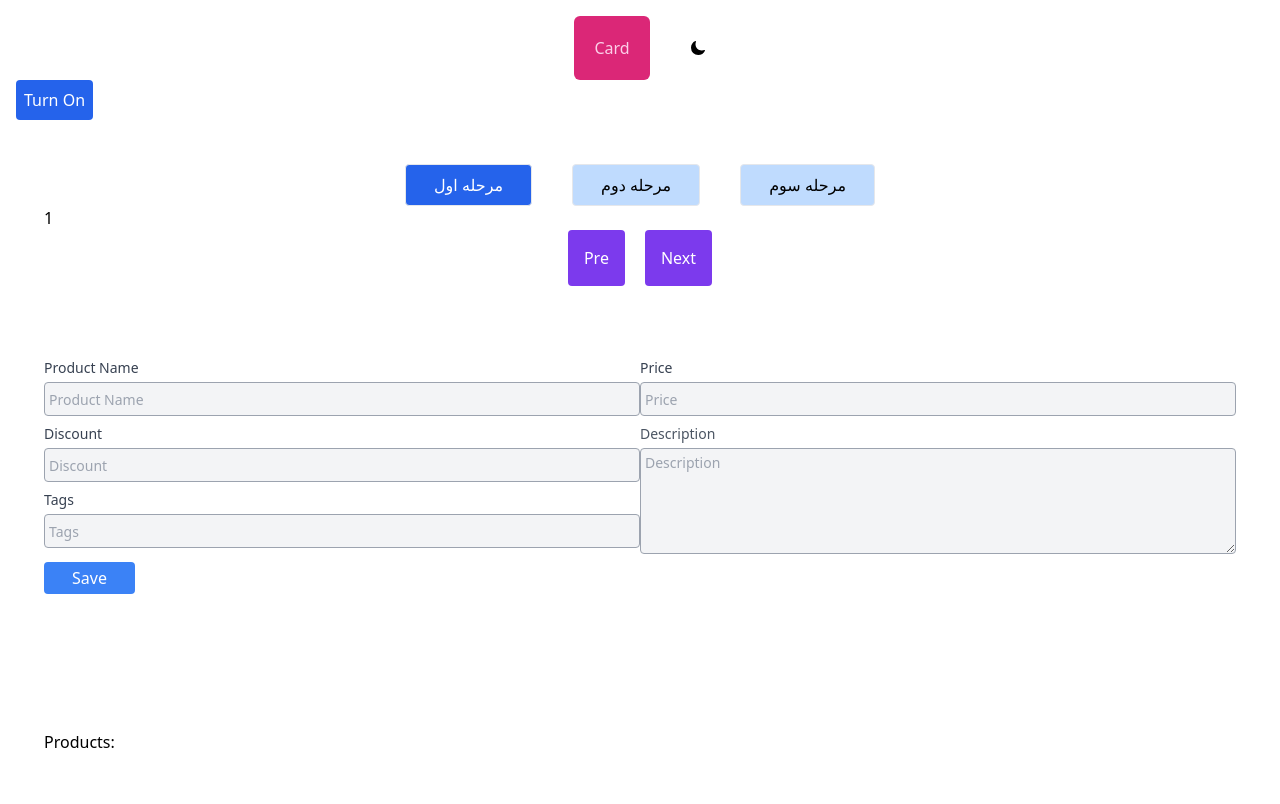
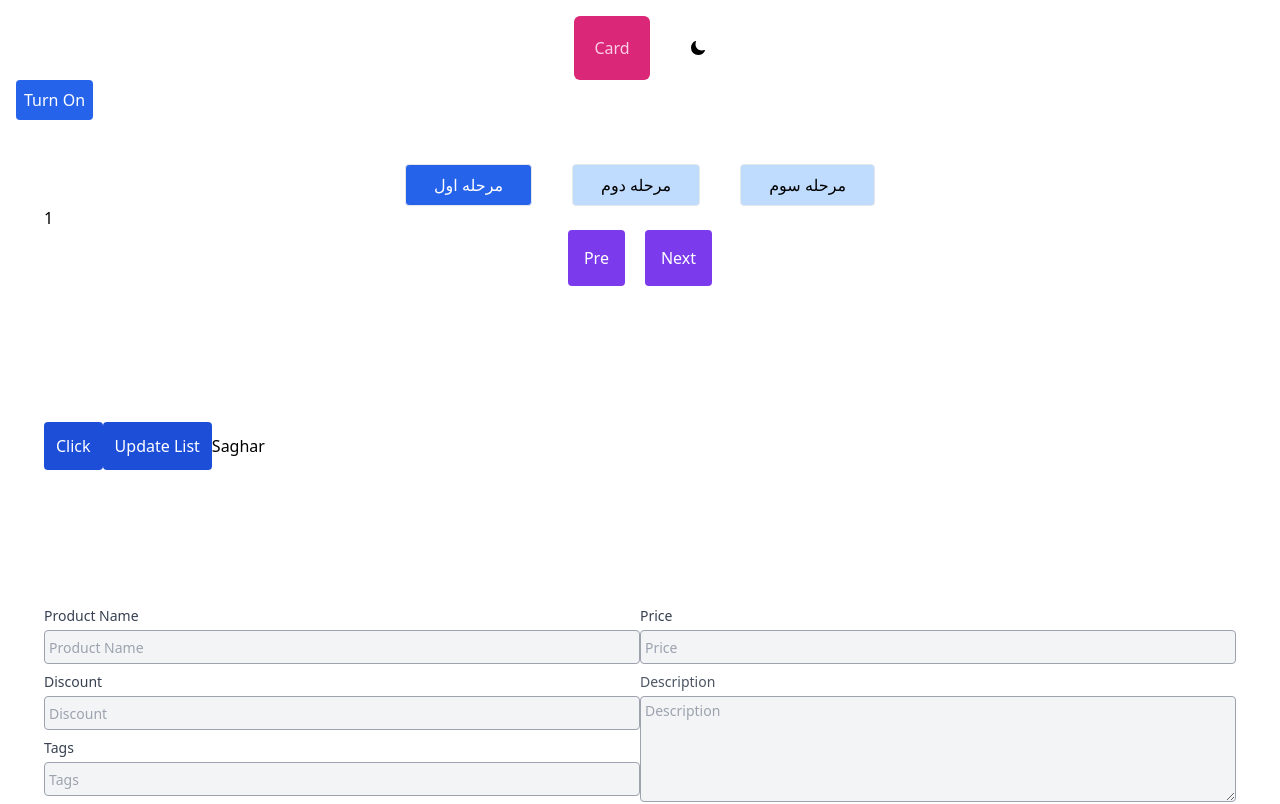
Before and after one commit to Saghar2002/react-exercise, a React (Vite) app: page / in a window 1280 px wide. Shown: the top 804 px of the page. Built offline with nearby package versions, Linux system fonts and the light colour scheme.

Commit message:
use children props

```diff
--- a/src/App.jsx
+++ b/src/App.jsx
@@ -1,11 +1,10 @@
-import { Card } from "./components/Card"
-
-
+import { Carth } from "./components/Carth"
 import { useState } from "react"
 import { Stepper } from "./components/stepper/Stepper";
 import { List } from "./components/list/List";
 import { Form } from "./components/form/Form";
 import { ProductList } from "./components/productList/ProductList";
+import { Card } from "./components/common/Card";
 
 function App() {
 
@@ -18,7 +17,7 @@ function App() {
       {/* <div>helooo</div>
       <div>zeinabbb</div>
       <div>sagharrr</div> */}
-      <Card></Card>
+      <Carth></Carth>
 
        <button onClick={onHandleToggle} className={
         isOn ? "bg-blue-200 text-black rounded p-2"
@@ -26,7 +25,7 @@ function App() {
        }>
        {isOn ? "Turn Off" : "Turn On"}</button>
        <Stepper />
-       {/* <List /> */}
+       <List />
        <Form items={items} setItems={(items) => setItems(items)}/>
        <ProductList items={items}/>
     </div>
--- a/src/components/Card.jsx
+++ b/src/components/Carth.jsx
@@ -3,7 +3,7 @@ import { IoMoon } from 'react-icons/io5'
 import { IoSunny } from 'react-icons/io5'
 
 
-export const Card = () => {
+export const Carth = () => {
 
   const [dark , setDark] = useState(false);
   const darkModeHandler = () => {
--- /dev/null
+++ b/src/components/common/Card.jsx
@@ -0,0 +1,7 @@
+export const Card = ({children}) => {
+    return (
+      <div className="mt-4 mb-20 bg-white dark:bg-gray-800 rounded-md p-7">
+        {children}
+        </div>
+    );
+};
--- a/src/components/list/List.jsx
+++ b/src/components/list/List.jsx
@@ -1,5 +1,6 @@
 import { useState } from "react"
 import Button from "../common/Button";
+import { Card } from "../common/Card";
 
 export const List = () => {
     const [item , setItem] = useState({name: 'Saghar'});
@@ -16,7 +17,7 @@ export const List = () => {
         setItems([...items , count])
     }
   return (
-    <div className="my-4 bg-white dark:bg-gray-800 rounded-md p-7">
+    <Card className="my-4 bg-white dark:bg-gray-800 rounded-md p-7">
         <Button title="Click"
         buttonStyle="p-3 rounded bg-blue-700 text-white border-solid"
         buttonClick={() => handleClick()}/>
@@ -30,6 +31,6 @@ export const List = () => {
                 <li key={item}>{item}</li>
             ))}
         </ul>
-    </div>
+    </Card>
   )
 }
--- a/src/components/productList/ProductList.jsx
+++ b/src/components/productList/ProductList.jsx
@@ -1,7 +1,9 @@
+import { Card } from "../common/Card";
+
 export const ProductList = ({ items }) => {
   return (
-    <div className="mt-4 mb-20 bg-white dark:bg-gray-800 rounded-md p-7">
-      <h2>Products:</h2>
+    <Card>
+      <h2 className="text-gray-300">Products:</h2>
       {items.map((item) => (
         <div
           className="mb-2 border border-solid border-gray-100 p-2  bg-gray-100"
@@ -13,6 +15,6 @@ export const ProductList = ({ items }) => {
           <div className="mb-1">{item.tags}</div>
         </div>
       ))}
-    </div>
+    </Card>
   );
 };
--- a/src/components/stepper/Stepper.jsx
+++ b/src/components/stepper/Stepper.jsx
@@ -1,5 +1,6 @@
 import { useState } from "react"
 import Button from "../common/Button"
+import { Card } from "../common/Card"
 
 export const Stepper = () => {
   const buttonStyle = "bg-blue-200 py-2 px-7 rounded text-black border-solid border"
@@ -15,7 +16,7 @@ export const Stepper = () => {
       step < 3 && setStep ( step + 1 );
     }
   return (
-    <div className="my-4 bg-white dark:bg-gray-800 rounded-md p-7">
+    <Card >
         <div className="flex gap-10 items-center justify-center">
             <Button buttonStyle= {step >= 1 ? buttonActiveStyle : buttonStyle} buttonClick={() => changeStep(1)} title="مرحله اول"/>
             <Button buttonStyle= {step >= 2 ? buttonActiveStyle : buttonStyle} buttonClick={() => changeStep(2)} title="مرحله دوم"/>
@@ -32,6 +33,6 @@ export const Stepper = () => {
             next();
           }}/>
         </div>
-    </div>
+    </Card>
   )
 }
```
